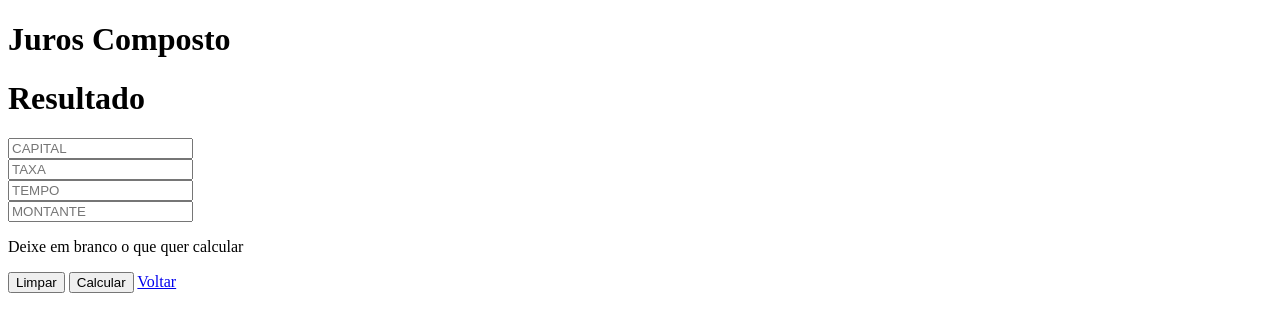
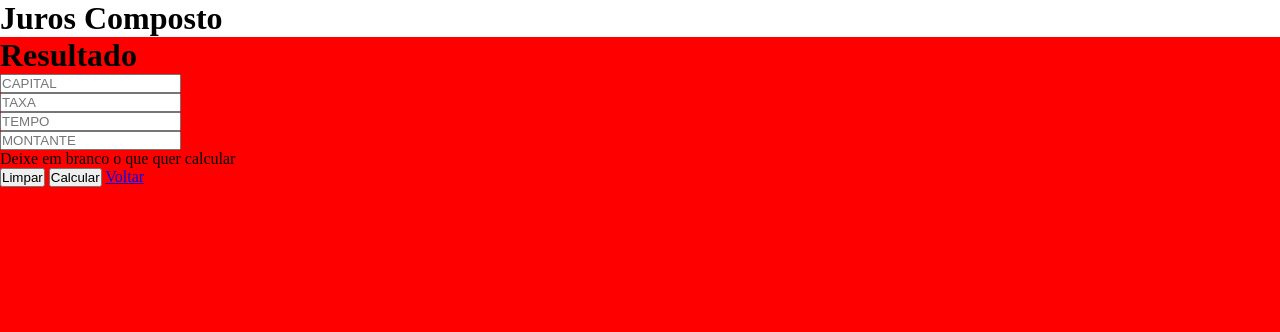
Before and after one commit to luizgustavo101/Opera-es-bancarias, a website: page JurosComposto/juros-composto.html in a window 1280 px wide. Drawn offline with Linux system fonts and the light colour scheme.

```diff
--- a/Css/main.css
+++ b/Css/main.css
@@ -0,0 +1,15 @@
+*{
+    margin: 0;
+    padding: 0;
+    box-sizing: border-box;
+}
+
+main{
+    height: 100vh;
+    width: 100vw;
+    background-color: red;
+}
+
+article{
+    background-color: white;
+}
--- a/JurosComposto/juros-composto.html
+++ b/JurosComposto/juros-composto.html
@@ -9,31 +9,31 @@
 </head>
 <h1 class="h1">Juros Composto</h1>
 
-<body class="">
-    <main class="">
-        <h1 class="">Resultado</h1>
-        <div class="">
-            <div class="">
-                <input type="number" name="Capital" id="capital" min="0" placeholder="CAPITAL" class="">
+<body class="body">
+    <main class="main">
+        <h1 class="resultado">Resultado</h1>
+        <div class="container">
+            <div class="element">
+                <input type="number" name="Capital" id="capital" min="0" placeholder="CAPITAL" class="input">
             </div>
-            <div class="">
-                <input type="number" name="taxa" id="taxa" min="0" placeholder="TAXA" class="">
+            <div class="element">
+                <input type="number" name="taxa" id="taxa" min="0" placeholder="TAXA" class="input">
             </div>
-            <div class="">
-                <input type="number" name="tempo" id="tempo" placeholder="TEMPO" min="0" class="">
+            <div class="element">
+                <input type="number" name="tempo" id="tempo" placeholder="TEMPO" min="0" class="input">
             </div>
 
-            <div class="">
-                <input type="number" name="montante" id="montante" placeholder="MONTANTE"  min="0" class="">
+            <div class="element">
+                <input type="number" name="montante" id="montante" placeholder="MONTANTE"  min="0" class="input">
             </div>
         </div>
         <div id="obs">
-            <p class="">Deixe em branco o que quer calcular</p>
+            <p class="obs">Deixe em branco o que quer calcular</p>
         </div>
-        <div class="">
-            <button class="" onclick="limpar()">Limpar</button>
-            <button class="" onclick="calcular()">Calcular</button>
-            <a href="../index.html" class="">Voltar</a>
+        <div class="navegar">
+            <button class="limpar" onclick="limpar()">Limpar</button>
+            <button class="calcular" onclick="calcular()">Calcular</button>
+            <a href="../index.html" class="voltar">Voltar</a>
         </div>
     </main>
     <script src="./script.js"></script>
```
Also changed, not shown: index.html (+9 -14 lines).
